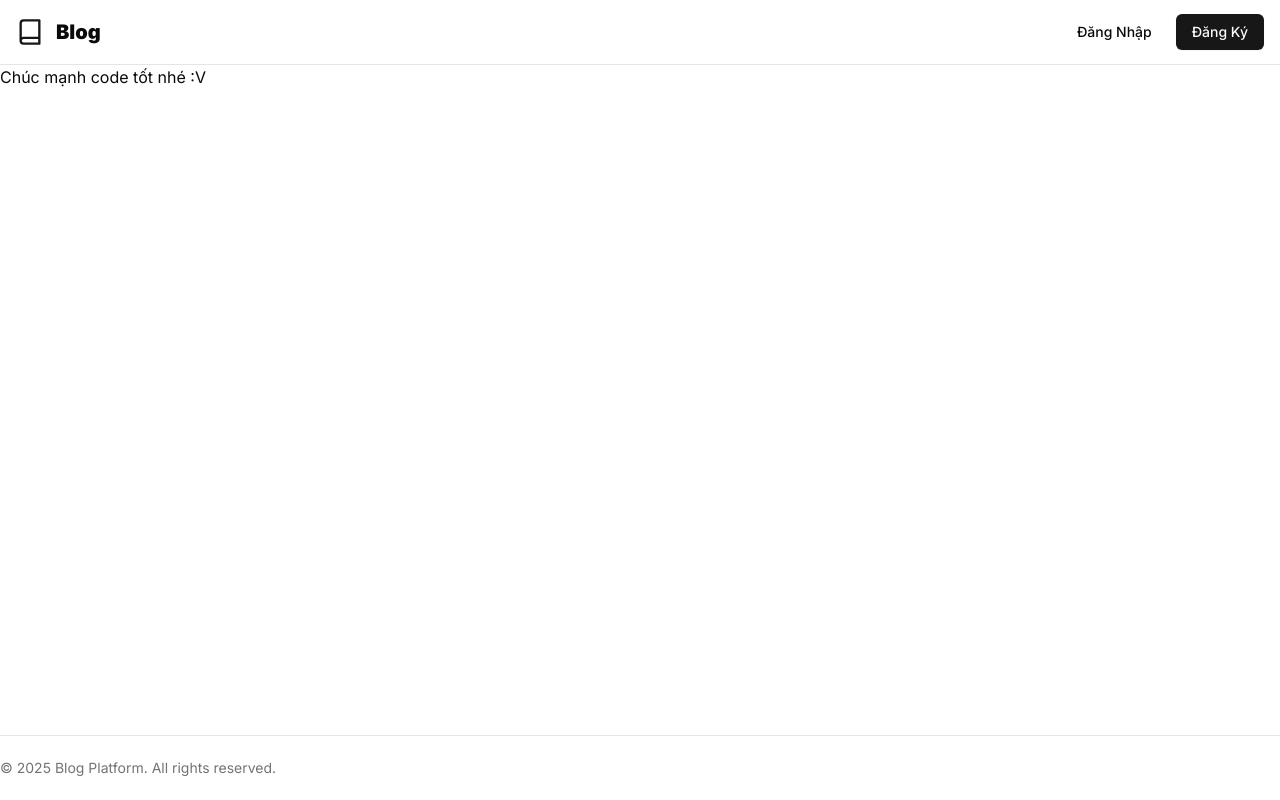
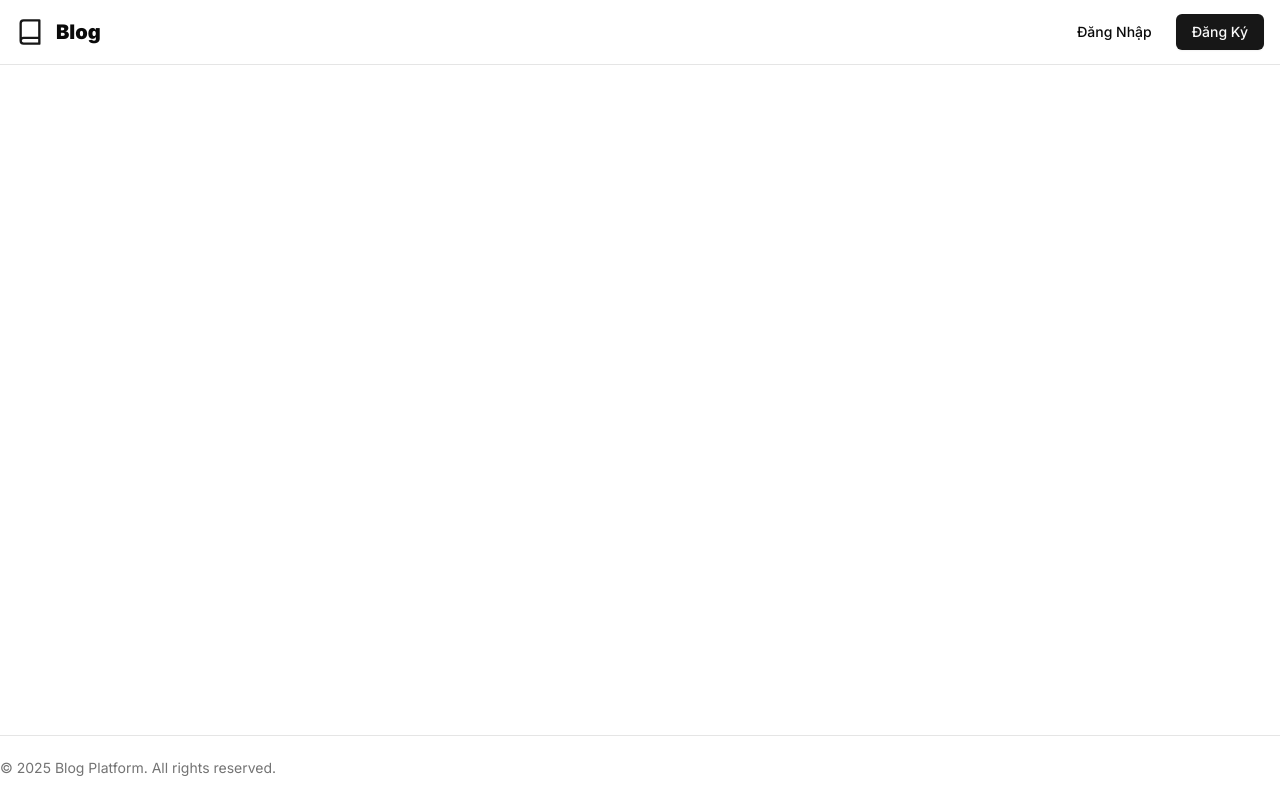
Before and after one commit to HoangTuanAnh03/web-blog-admin-fe, a Next.js app: page / in a window 1280 px wide. Built offline with nearby package versions, Linux system fonts and the light colour scheme.

Commit message:
refactor: middlerware auth

```diff
--- a/src/app/admin/layout.tsx
+++ b/src/app/admin/layout.tsx
@@ -1,36 +1,54 @@
-"use client"
+"use client";
 
-import type React from "react"
+import type React from "react";
 
-import Link from "next/link"
-import { usePathname, useRouter } from "next/navigation"
-import { BarChart3, Home, LayoutDashboard, LogOut, PieChart, Settings, Users } from "lucide-react"
+import Link from "next/link";
+import { usePathname, useRouter } from "next/navigation";
+import {
+  BarChart3,
+  Home,
+  LayoutDashboard,
+  LogOut,
+  PieChart,
+  Settings,
+  Users,
+} from "lucide-react";
 
-import { cn } from "@/lib/utils"
-import { Button } from "@/components/ui/button"
-import { useEffect, useState } from "react"
+import { cn } from "@/lib/utils";
+import { Button } from "@/components/ui/button";
 
 export default function AdminLayout({
   children,
 }: {
-  children: React.ReactNode
+  children: React.ReactNode;
 }) {
-  const pathname = usePathname()
-  const router = useRouter()
+  const pathname = usePathname();
+  const router = useRouter();
 
   const handleLogout = () => {
-    localStorage.removeItem("authState")
-    router.push("/login")
+    localStorage.removeItem("authState");
+    router.push("/login");
+  };
+
+  const authState = window.localStorage.getItem("authState");
+  if (!authState) {
+    router.push("/login");
   }
 
-
   return (
-      <div className="flex h-screen w-full flex-col"> {/* h-screen để chiếm toàn màn hình */}
-        <div className="flex flex-1 overflow-hidden">  {/* overflow-hidden để ngăn cuộn chồng */}
+    <div className="flex h-screen w-full flex-col">
+      {" "}
+      {/* h-screen để chiếm toàn màn hình */}
+      <div className="flex flex-1 overflow-hidden">
+        {" "}
+        {/* overflow-hidden để ngăn cuộn chồng */}
         <aside className="h-full w-64 shrink-0 overflow-y-auto border-r bg-muted/40">
           <div className="flex h-14 items-center border-b px-4">
-              <Link href="/admin" className="flex items-center gap-2 font-semibold">
-                <LayoutDashboard className="h-6 w-6"/>
+            <Link
+              href="/admin"
+              className="flex items-center gap-2 font-semibold"
+            >
+              <LayoutDashboard className="h-6 w-6" />
               <span>Admin Dashboard</span>
             </Link>
           </div>
@@ -39,46 +57,58 @@ export default function AdminLayout({
               href="/admin"
               className={cn(
                 "flex items-center gap-3 rounded-lg px-3 py-2 text-sm transition-all hover:text-primary",
-                      pathname === "/admin" ? "bg-muted text-primary" : "text-muted-foreground",
+                pathname === "/admin"
+                  ? "bg-muted text-primary"
+                  : "text-muted-foreground"
               )}
             >
-                <Home className="h-4 w-4"/>
+              <Home className="h-4 w-4" />
               Trang chủ
             </Link>
             <Link
               href="/admin/users"
               className={cn(
                 "flex items-center gap-3 rounded-lg px-3 py-2 text-sm transition-all hover:text-primary",
-                      pathname === "/admin/users" ? "bg-muted text-primary" : "text-muted-foreground",
+                pathname === "/admin/users"
+                  ? "bg-muted text-primary"
+                  : "text-muted-foreground"
               )}
             >
-                <Users className="h-4 w-4"/>
+              <Users className="h-4 w-4" />
               Tài khoản
             </Link>
             <Link
               href="/admin/posts"
               className={cn(
                 "flex items-center gap-3 rounded-lg px-3 py-2 text-sm transition-all hover:text-primary",
-                      pathname === "/admin/posts" ? "bg-muted text-primary" : "text-muted-foreground",
+                pathname === "/admin/posts"
+                  ? "bg-muted text-primary"
+                  : "text-muted-foreground"
               )}
             >
-                <BarChart3 className="h-4 w-4"/>
+              <BarChart3 className="h-4 w-4" />
               Bài viết
             </Link>
             <Link
               href="/admin/categories"
               className={cn(
                 "flex items-center gap-3 rounded-lg px-3 py-2 text-sm transition-all hover:text-primary",
-                      pathname === "/admin/categories" ? "bg-muted text-primary" : "text-muted-foreground",
+                pathname === "/admin/categories"
+                  ? "bg-muted text-primary"
+                  : "text-muted-foreground"
               )}
             >
-                <PieChart className="h-4 w-4"/>
+              <PieChart className="h-4 w-4" />
               Danh mục
             </Link>
           </nav>
           <div className="mt-auto p-4">
-              <Button variant="outline" className="w-full justify-start gap-2" onClick={handleLogout}>
-                <LogOut className="h-4 w-4"/>
+            <Button
+              variant="outline"
+              className="w-full justify-start gap-2"
+              onClick={handleLogout}
+            >
+              <LogOut className="h-4 w-4" />
               Đăng xuất
             </Button>
           </div>
@@ -86,5 +116,5 @@ export default function AdminLayout({
         <main className="flex-1 overflow-y-auto">{children}</main>
       </div>
     </div>
-  )
+  );
 }
--- a/src/app/page.tsx
+++ b/src/app/page.tsx
@@ -1,3 +1,3 @@
 export default function HomePage() {
-  return <div>Chúc mạnh code tốt nhé :V</div>;
+  return <main></main>;
 }
--- a/src/contexts/auth-context.tsx
+++ b/src/contexts/auth-context.tsx
@@ -93,6 +93,10 @@ export function AuthProvider({ children }: { children: ReactNode }) {
       });
       const data = await response.json();
       if (data.code === 200) {
+        if (data.data.user.role != "ROLE_ADMIN") {
+          return false;
+        }
+
         const newAuthState = {
           user: data.data.user,
           accessToken: data.data.access_token,
```
Lines whose indentation alone changed are shown as unchanged.
